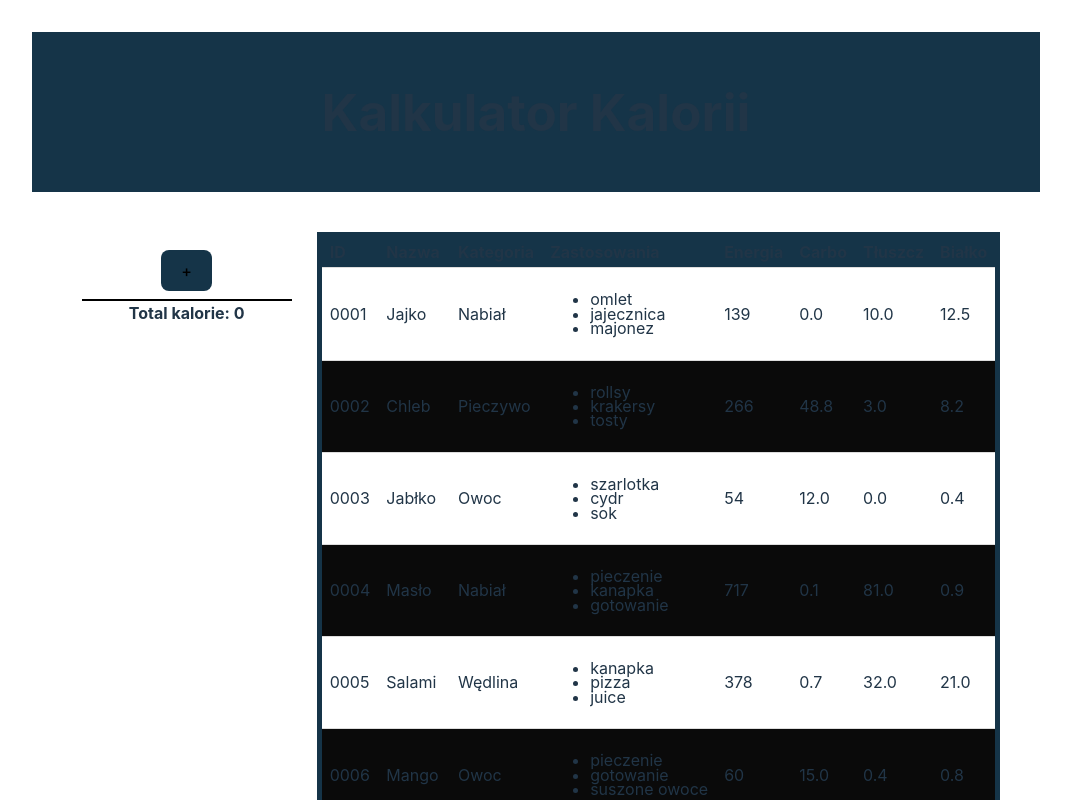
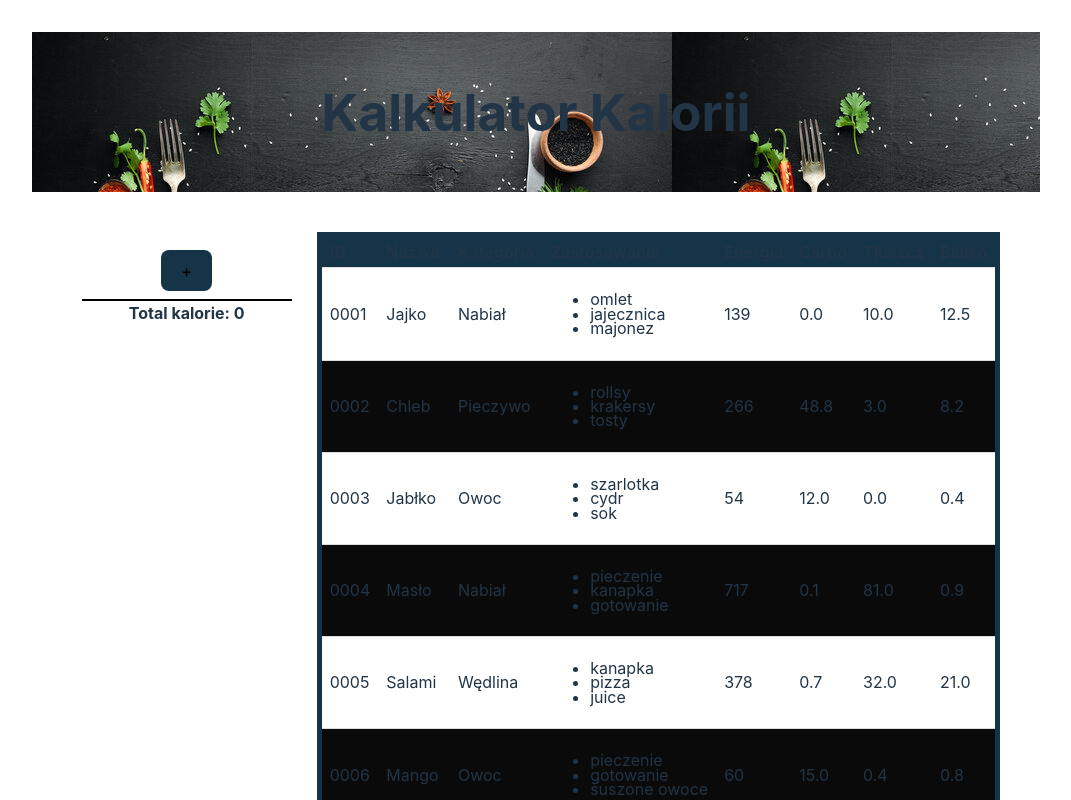
Before and after one commit to githubkarol/calories-app-frontend, a React (Vite) app: page / in a window 1280 px wide. Shown: the top 800 px of the page, without its empty margins (104-1175 px from the left). Built offline with nearby package versions, Linux system fonts and the light colour scheme.

Commit message:
updated styles, added background for the header

```diff
--- a/src/App.css
+++ b/src/App.css
@@ -4,6 +4,10 @@
   padding: 2rem;
   text-align: center;
 }
-.card {
-  padding: 2em;
+
+body {
+/*  background-image: url("/public/food.jpg");*/
+/*  background-size: cover;*/
+/*  background-attachment: fixed;*/
+
 }
--- a/src/UI/Header.css
+++ b/src/UI/Header.css
@@ -1,7 +1,8 @@
 .header_h1{
     background-color: #153448;
     height: 10em;
-    position: relative
+    position: relative;
+    background-image: url("/public/food.jpg");
 }
 
 .header_text {
```
Also changed, not shown: public/food.jpg (added).
